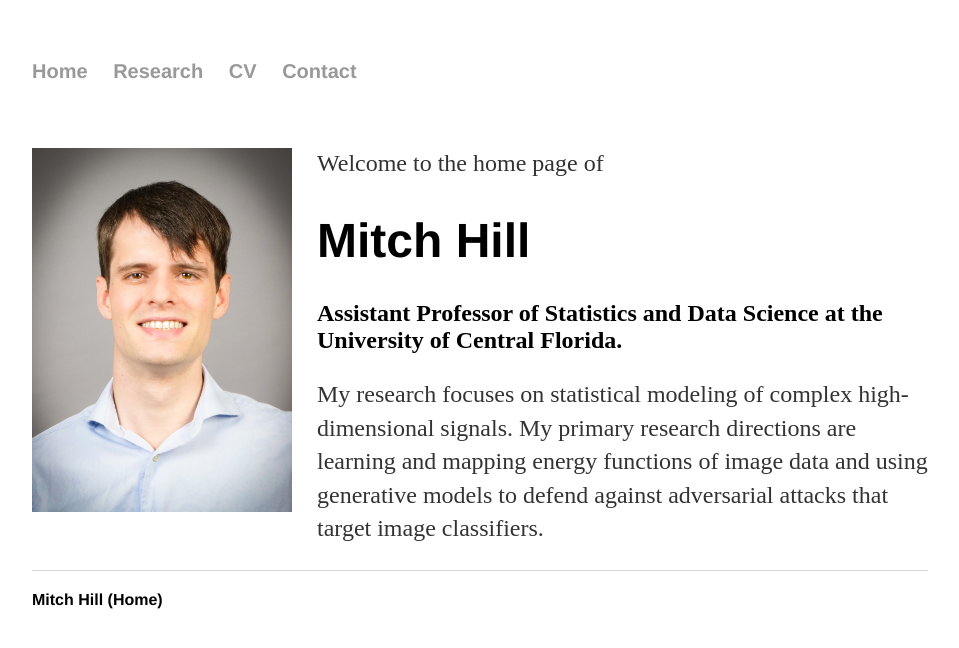
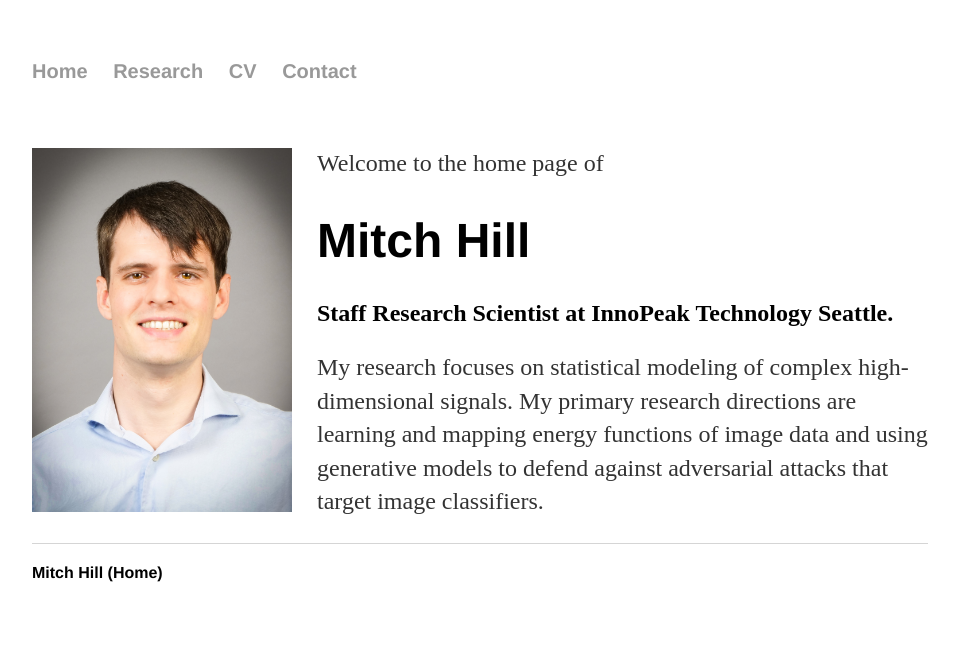
Before and after one commit to point0bar1/point0bar1.github.io, a Jekyll site: the page built from index.html, in a window 1280 px wide. Shown: the top 648 px of the page, without its empty margins (160-1119 px from the left). Built offline with Jekyll 4.4.1, drawn with Linux system fonts in a browser that asks for light colours.

Commit message:
Update index.html

```diff
--- a/index.html
+++ b/index.html
@@ -7,7 +7,7 @@ title: Mitch Hill (Home)
 <div style="float:left; margin-right: 25px; margin-bottom: 25px; margin-top: 25px;"> <img src="mitch_photo.jpg" width=260> </div>
 <p>Welcome to the home page of</p>
 <h1>Mitch Hill</h1>
-<h2>Assistant Professor of Statistics and Data Science at the University of Central Florida.</h2>
+<h2>Staff Research Scientist at InnoPeak Technology Seattle.</h2>
 <p>
 	My research focuses on statistical modeling of complex high-dimensional signals.
 	My primary research directions are learning and mapping energy functions of image data
```
